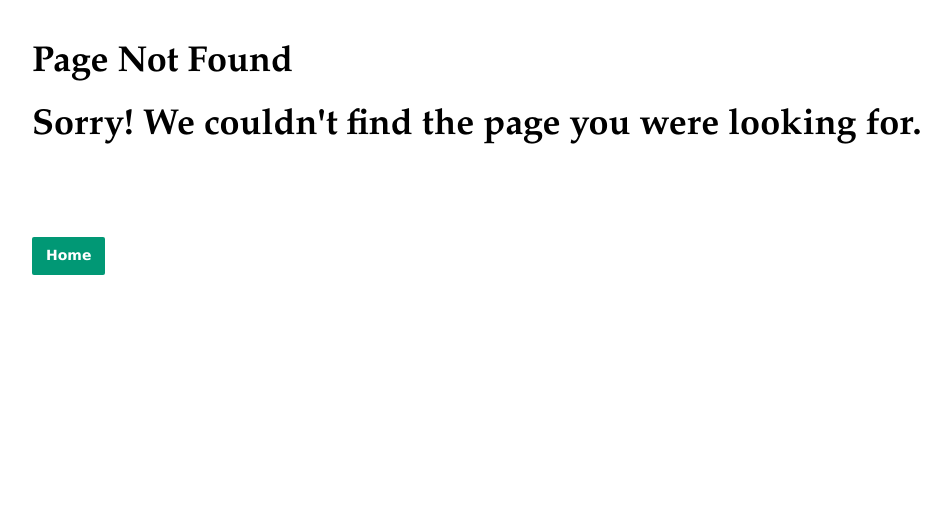
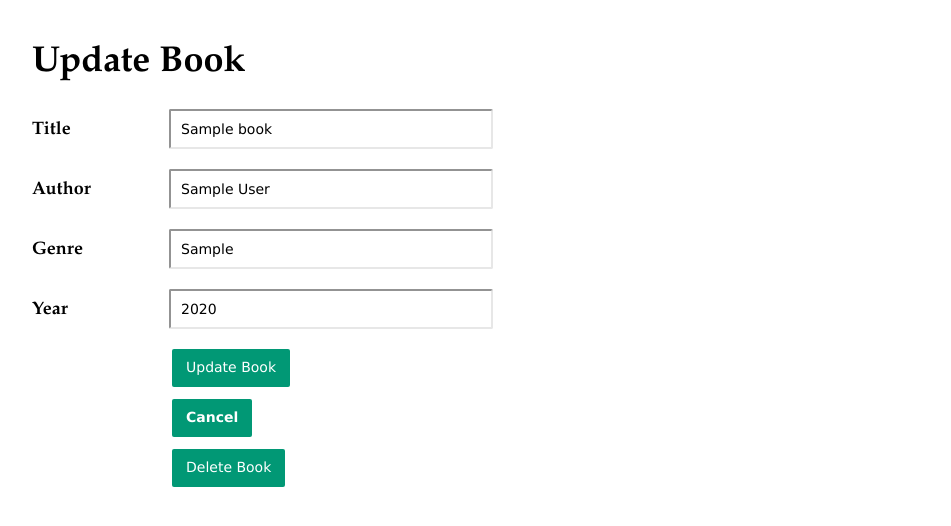
Before and after one commit to svanardenne/Library-CRUD-application, a Node server app: page /books/1 in a window 1280 px wide. Shown: the top 526 px of the page, without its empty margins (26-977 px from the left). Run offline with Node 20, Linux system fonts and the light colour scheme; tables that the repository leaves empty hold one stand-in row (values such as "Sample post"); some libraries are stand-ins or nearby versions.

Commit message:
base project finished

```diff
--- a/app.js
+++ b/app.js
@@ -17,7 +17,7 @@ app.set('view engine', 'pug');
 
 app.use(logger('dev'));
 app.use(express.json());
-app.use(express.urlencoded({ extended: false }));
+app.use(express.urlencoded({ extended: true }));
 app.use(cookieParser());
 app.use('/static', express.static(path.join(__dirname, 'public')));
 
@@ -42,6 +42,7 @@ app.use((err, req, res, next) => {
   } else {
     err.message = "Sorry! There was an unexpected error on the server."
     err.status = 500;
+    console.log(err.status, err.message);
     res.render('error', {err});
   }
 
--- a/package.json
+++ b/package.json
@@ -3,7 +3,7 @@
   "version": "0.0.0",
   "private": true,
   "scripts": {
-    "start": "nodemon ./bin/www"
+    "start": "node ./bin/www"
   },
   "dependencies": {
     "cookie-parser": "~1.4.4",
@@ -11,7 +11,6 @@
     "express": "~4.16.1",
     "http-errors": "~1.6.3",
     "morgan": "~1.9.1",
-    "nodemon": "^2.0.6",
     "pug": "^3.0.0",
     "sequelize": "^6.3.5",
     "sequelize-cli": "^6.2.0",
--- a/routes/index.js
+++ b/routes/index.js
@@ -4,7 +4,6 @@ const Book = require('../models').Book;
 
 /* GET home page. */
 router.get('/', (req, res) => {
-  throw new Error();
     res.redirect('/books');
 });
 
@@ -19,16 +18,59 @@ router.get('/books/new', (req, res) => {
 
 router.post('/books/new', async (req, res) => {
   let book;
-  console.log(req.body)
   try {
     book = await Book.create(req.body);
-    res.redirect(`/books/${book.id}`);
+    res.redirect(`/books/`);
   } catch(error) {
     if(error.name === "SequelizeValidationError") { // checking the error
-      book = await book.build(req.body);
-      res.render("books/new", {book, errors: error.errors});
+      book = await Book.build(req.body);
+      res.render("new-book", {book, errors: error.errors});
     } else {
-      throw error; // error caught in the asyncHandler's catch block
+      throw error;
+    }
+  }
+});
+
+router.get('/books/:id', async (req, res) => {
+  const book = await Book.findByPk(req.params.id);
+  res.render('update-book', {id: req.params.id, book});
+});
+
+router.post('/books/:id', async (req, res) => {
+  let book;
+  try {
+    book = await Book.findByPk(req.params.id);
+    if(book) {
+      await book.update(req.body);
+      res.redirect("/books");
+    } else {
+      res.sendStatus(404);
+    }
+  } catch(error) {
+    if(error.name === "SequelizeValidationError") { // checking the error
+      book = await Book.build(req.body);
+      res.render("update-book", {book, errors: error.errors});
+    } else {
+      throw error;
+    }
+  }
+});
+
+router.post('/books/:id/delete', async (req, res) => {
+  const book = await Book.findByPk(req.params.id);
+  try {
+    if(book) {
+      await book.destroy();
+      res.redirect('/books');
+    } else {
+      res.sendStatus(404);
+    }
+  } catch(error) {
+    if(error.name === "SequelizeValidationError") { // checking the error
+      book = await Book.build(req.body);
+      res.render("update-book", {book, errors: error.errors});
+    } else {
+      throw error;
     }
   }
 });
--- a/views/error.pug
+++ b/views/error.pug
@@ -2,4 +2,7 @@ extends layout
 
 block content
    h1 Server Error
-    p #{err.message}
+   p #{err.message}
+   br
+   p
+      a.button(href="/books") Home
--- a/views/errors.pug
+++ b/views/errors.pug
@@ -1,5 +1,5 @@
 if(errors)
-  h2.errors Oops an error occurred!
-  ul.errors
+  h2.error Oops an error occurred!
+  ul.error
     each error in errors
       li=error.message
--- a/views/new-book.pug
+++ b/views/new-book.pug
@@ -2,6 +2,9 @@ extends layout
 
 block content
   h1 New Book
+
+  include errors
+
   form(action="/books/new", method="POST")
     p
       label(for="title") Title
@@ -18,4 +21,4 @@ block content
     p
       input(type="submit" value="Create New Book")
     p
-      a.button(href="all_books.html") Cancel
+      a.button(href="/books") Cancel
--- /dev/null
+++ b/views/update-book.pug
@@ -0,0 +1,34 @@
+extends layout
+
+block content
+
+  h1 Update Book
+
+  include errors
+
+    form(method="POST", action="")
+        p
+          label(for="title") Title
+          input(name="title" type="text" id="title" value=`${book.title}`)
+
+        p
+          label(for="author") Author
+          input(name="author" type="text" id="author" value=`${book.author}`)
+
+        p
+          label(for="genre") Genre
+          input(name="genre" type="text" id="genre" value=`${book.genre}`)
+
+        p
+          label(for="year") Year
+          input(name="year" type="text" id="year" value=`${book.year}`)
+
+        p
+          input(type="submit" value="Update Book")
+
+
+    form(method="POST" action=`/books/${book.id}/delete` onsubmit="return confirm('Do you really want to delete this book?');")
+        p
+          a.button(href="/books") Cancel
+        p
+          input(type="submit" value="Delete Book")
```
Also changed, not shown: views/page-not-found.pug (+4 -4 lines), library.db, 1 other file.
